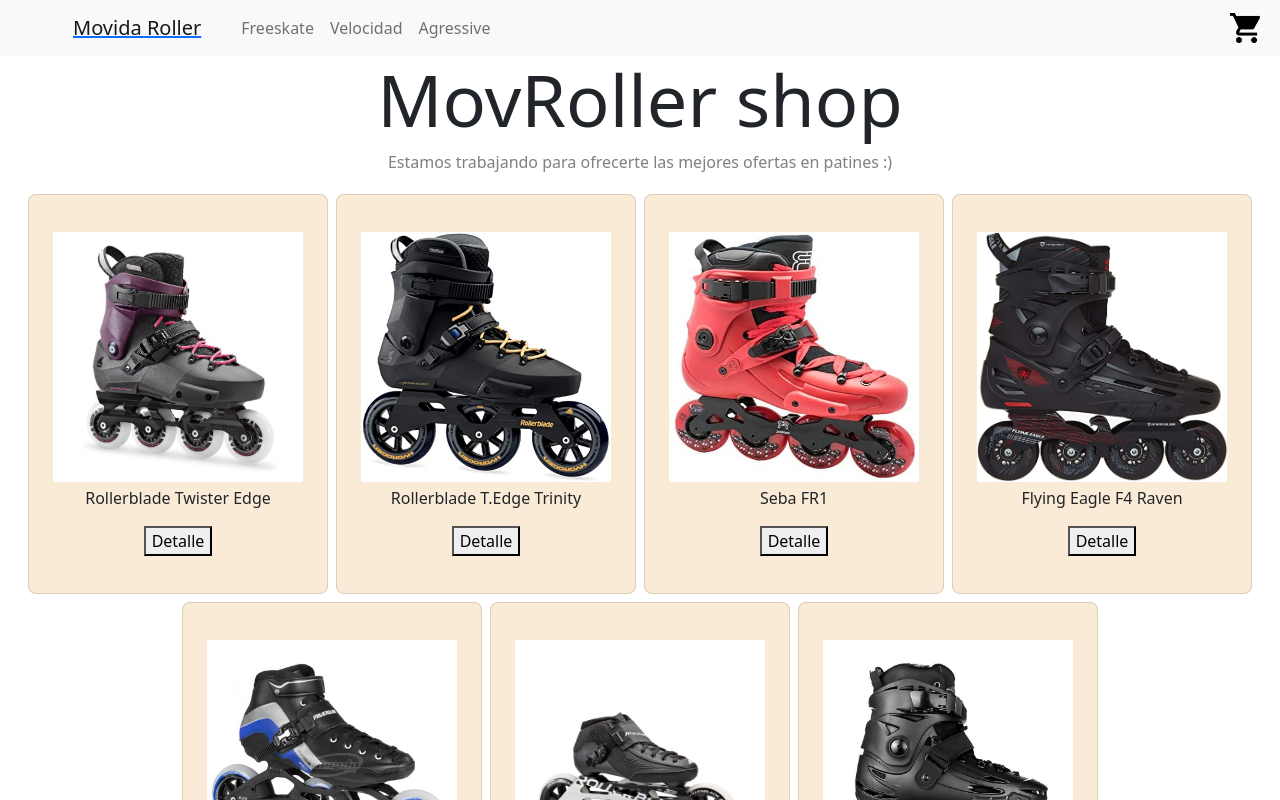
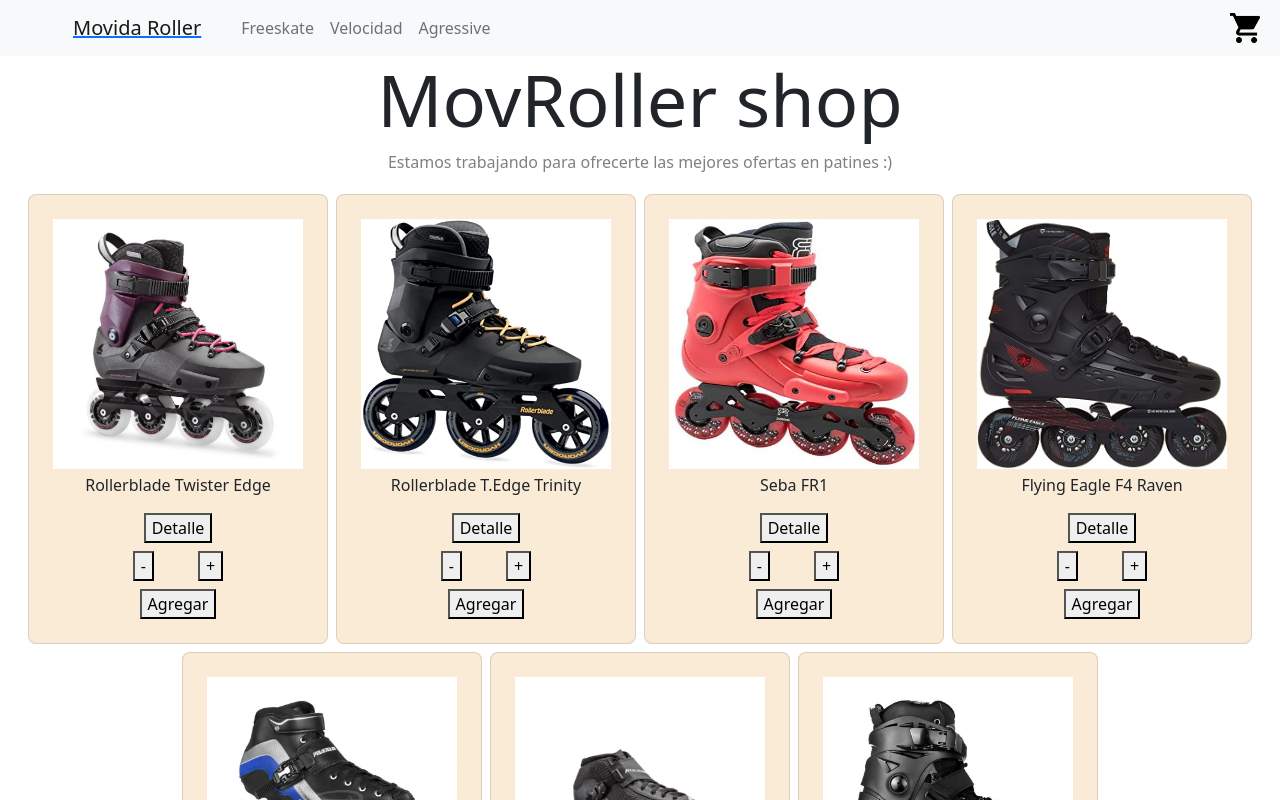
Before and after one commit to undynx/react1, a React (Create React App) app: page /items in a window 1280 px wide. Shown: the top 800 px of the page. Built offline with nearby package versions, Linux system fonts and the light colour scheme.

Commit message:
mueve el contador

```diff
--- a/src/App.jsx
+++ b/src/App.jsx
@@ -4,14 +4,9 @@
 import NavBar from './components/NavBar/NavBar';
 import ItemListContainer from './components/ItemListContainer/ItemListContainer';
 import ItemDetailContainer from './components/ItemDetailContainer/ItemDetailContainer';
-//import ItemCount from './components/ItemCount/ItemCount';
 
 
 function App() {
-
-  function onAdd() {
-    alert(`Agregado al carrito`)
-  }
 
   return (
     <BrowserRouter>
@@ -37,7 +32,6 @@
 
           <Route exact path='/items'>
             <ItemListContainer greeting={"Estamos trabajando para ofrecerte las mejores ofertas en patines :)"} />
-            {/*<ItemCount initial={1} quantity={10} onAdd={onAdd} />*/}
           </Route>
 
           <Route exact path='/items/:category'>
--- a/src/components/Item/Item.css
+++ b/src/components/Item/Item.css
@@ -7,7 +7,7 @@
 .card {
     background-color: antiquewhite;
     width: 300px;
-    height: 400px;
+    height: 450px;
     display: flex;
     flex-direction: column;
     align-items: center;
--- a/src/components/Item/Item.jsx
+++ b/src/components/Item/Item.jsx
@@ -1,7 +1,32 @@
+import { useState } from 'react';
 import { Link } from 'react-router-dom';
 import './Item.css'
 
-function Item({ items }) {
+function Item({ items, initial, quantity, onAdd }) {
+
+    let [count, setCount] = useState(initial)
+
+    function onAdd() {
+        alert(`Agregado al carrito`)
+    }
+
+    function handlerOnAdd() {
+        onAdd()
+        setCount(0)
+    }
+
+    function agregarItem() {
+        if (count < quantity) {
+            setCount(count+1)
+        }
+    }
+
+    function quitarItem() {
+        if (count > initial) {
+            setCount(count - 1)
+        }
+    }
+
 
     return(
 
@@ -11,6 +36,14 @@
             <Link to='/detalle'>
                 <button>Detalle</button>
             </Link>
+
+            <div>
+                <button className="botonCarrito" onClick={quitarItem}> - </button>
+                <p id="contador" className="botonCarrito"> {count} </p>
+                <button className="botonCarrito" onClick={agregarItem}> + </button>
+            </div>
+
+            <button id="agregarCart" onClick={handlerOnAdd}>Agregar</button>
         </span>
     )
 
--- a/src/components/ItemDetailContainer/ItemDetailContainer.jsx
+++ b/src/components/ItemDetailContainer/ItemDetailContainer.jsx
@@ -1,18 +1,15 @@
 import { useState, useEffect } from 'react';
 import ItemDetail from '../ItemDetail/ItemDetail.jsx';
+import { tarea } from '../ItemListContainer/ItemListContainer.jsx';
 
-function ItemDetailContainer({products}) {
+function ItemDetailContainer() {
 
     const [elem, setElem] = useState([])
 
-    let promesa = new Promise((resolve) => {
-        setTimeout(() => {
-            resolve({products})
-        }, 2000)
-    })
+    useEffect(() => {
+        tarea
+        .then(resolve => setElem(resolve))
 
-    useEffect(() => {
-        promesa.then(resolve => setElem(resolve))
     }, [])
 
     return (
--- a/src/components/ItemListContainer/ItemListContainer.jsx
+++ b/src/components/ItemListContainer/ItemListContainer.jsx
@@ -24,14 +24,14 @@
 
 ]
 
-let tarea = new Promise((resolve, reject) => {
+export const tarea = new Promise((resolve, reject) => {
 
-    setTimeout(() => {
+  setTimeout(() => {
     resolve(articulos)
     reject('error')
-    }, 3000);
+  }, 3000);
 
-  })
+});
 
 
 function ItemListContainer({ greeting }) {
@@ -48,7 +48,7 @@
     }else{
       tarea
       .then((resolve)=> setItems(resolve.filter( r => category===r.categoria)) )
-        }
+    }
   }, [category])
 
   return (
```
